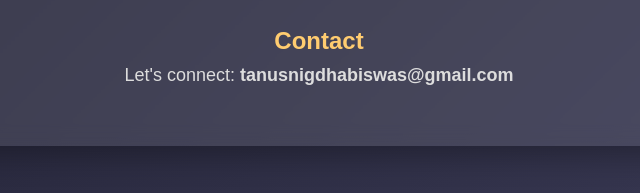
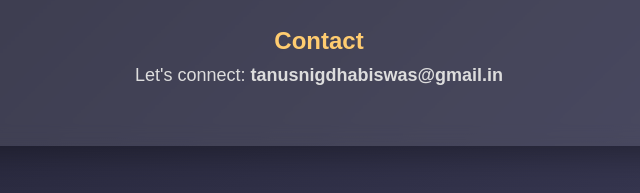
Before and after one commit to tanusnigdhabiswas/mywebsite, a plain HTML site: page index.html in a window 1280 px wide. Shown: the part 424-617 px from the top of the page, 321-961 px from the left. Drawn offline with Linux system fonts and the light colour scheme.

Commit message:
Modified code

```diff
--- a/index.html
+++ b/index.html
@@ -78,7 +78,7 @@
         </div>
         <div class="section">
             <h2>Contact</h2>
-            <p>Let's connect: <a href="mailto:tanusnigdhabiswas@gmail.com">tanusnigdhabiswas@gmail.com</a></p>
+            <p>Let's connect: <a href="mailto:tanusnigdhabiswas@gmail.com">tanusnigdhabiswas@gmail.in</a></p>
         </div>
     </div>
     <footer>
```
